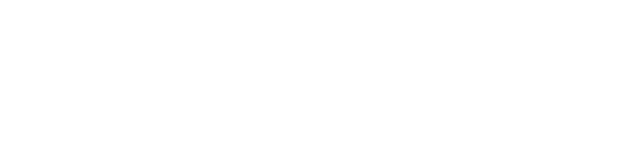
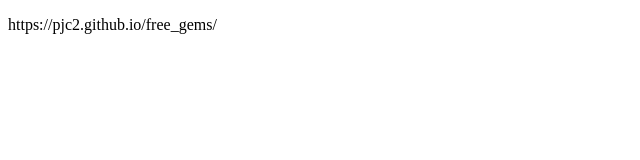
Before and after one commit to freegems-brawlstars/freegems, a plain HTML site: page index.html in a window 1280 px wide. Shown: the whole page, without its empty margins (0-640 px from the left). Drawn offline with Linux system fonts and the light colour scheme.

Commit message:
Update index.html

```diff
--- a/index.html
+++ b/index.html
@@ -6,6 +6,6 @@
     <title>free brawl stars gems</title>
 </head>
 <body>
-<a href="https://pjc2.github.io/free_gems/">
+<p>https://pjc2.github.io/free_gems/</p>
 </body>
 </html>
```
